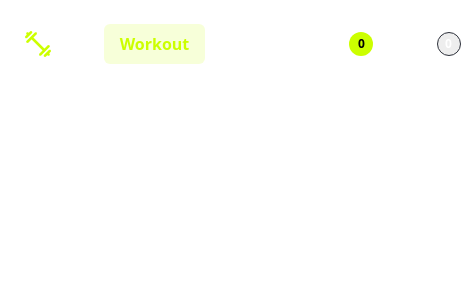
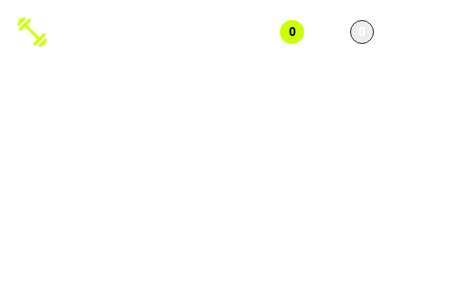
Before and after one commit to ArifsCreative/Ph-A6-Fit-Log, a Next.js app: page / in a window 390 px wide. Shown: the top 300 px of the page, 461 px wide, since content can reach past the window. Built offline with nearby package versions, Linux system fonts and the light colour scheme.

Commit message:
Navbar updated with responsive

```diff
--- a/src/components/Navbar.tsx
+++ b/src/components/Navbar.tsx
@@ -4,14 +4,14 @@ import Logo from "@/assets/logo.png";
 
 const Navbar = () => {
   return (
-    <nav className="navbar bg-base-100 px-6 py-6 text-white md:px-8">
+    <nav className="navbar bg-base-100 px-4 py-4 text-white md:px-8 md:py-6">
       <div className="navbar-start">
-        <div className="flex gap-2 items-center text-xl font-bold">
-          <Image src={Logo} alt="" />
+        <div className="flex gap-2 items-center text-lg md:text-xl font-bold">
+          <Image src={Logo} alt="" width={32} height={32} />
           FITLOG
         </div>
       </div>
-      <div className="navbar-center">
+      <div className="navbar-center hidden md:flex">
         <div className="flex gap-4">
           <a
             href="#"
@@ -19,22 +19,22 @@ const Navbar = () => {
           >
             Workout
           </a>
-          <a href="" className="px-4 py-2 font-medium">
+          <a href="#" className="px-4 py-2 font-medium">
             My Plan
           </a>
         </div>
       </div>
 
       <div className="navbar-end">
-        <div className="flex items-center gap-4">
-          <div className="flex items-center gap-2 text-sm font-medium text-white">
+        <div className="flex items-center gap-2 md:gap-4">
+          <div className="flex items-center gap-1 md:gap-2 text-xs  md:text-sm font-medium">
             <span>Plan</span>
             <span className="flex h-6 w-6 items-center justify-center rounded-full bg-[#CCFF00] text-xs font-bold text-black">
               0
             </span>
           </div>
 
-          <div className="flex items-center gap-2 text-sm font-medium text-white">
+          <div className="flex items-center gap-1 md:gap-2 text-xs  md:text-sm font-medium">
             <span>Saved</span>
             <span className="flex h-6 w-6 items-center justify-center rounded-full border border-[#2D313B]  bg-base-300 text-xs font-bold text-white">
               0
```
